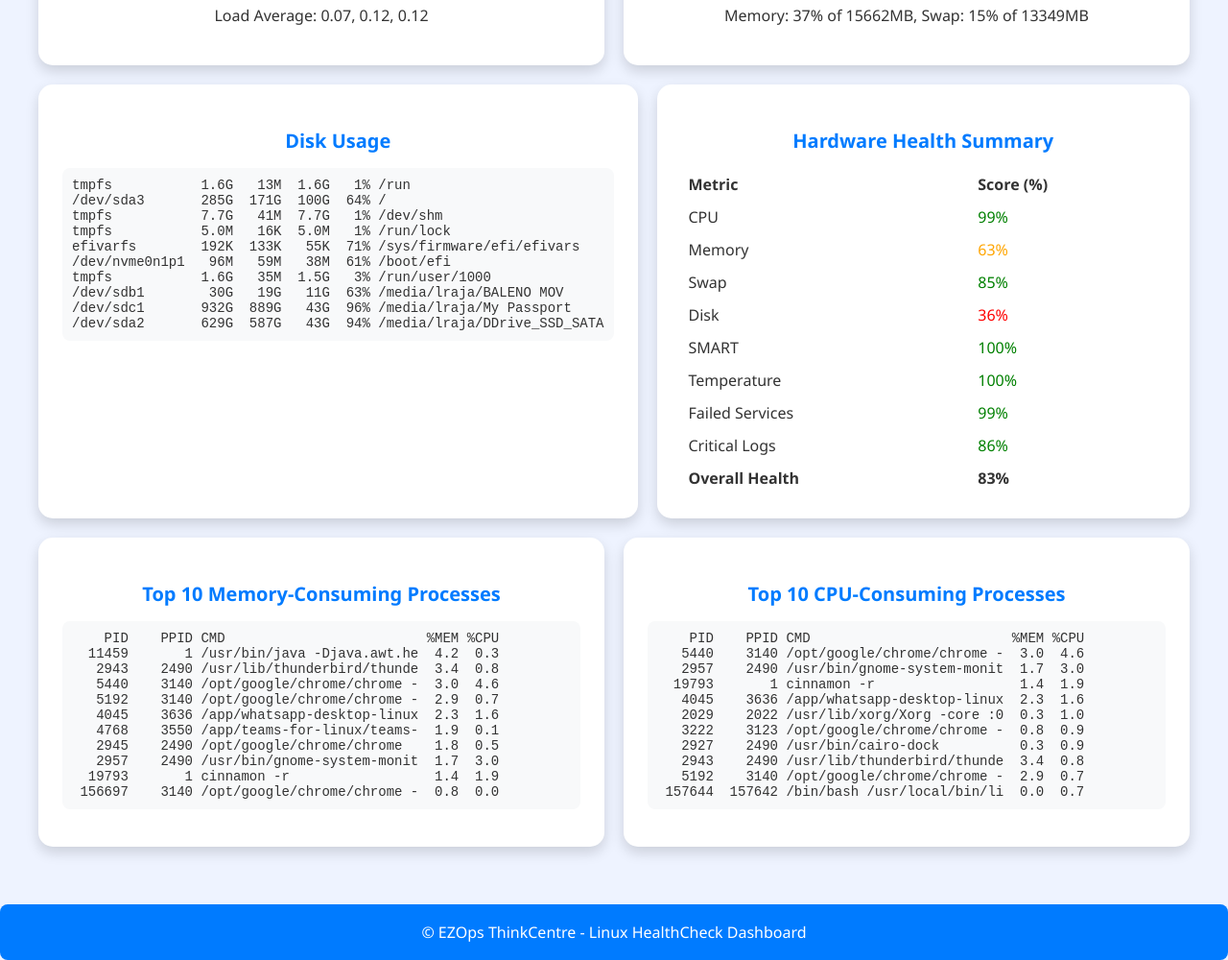
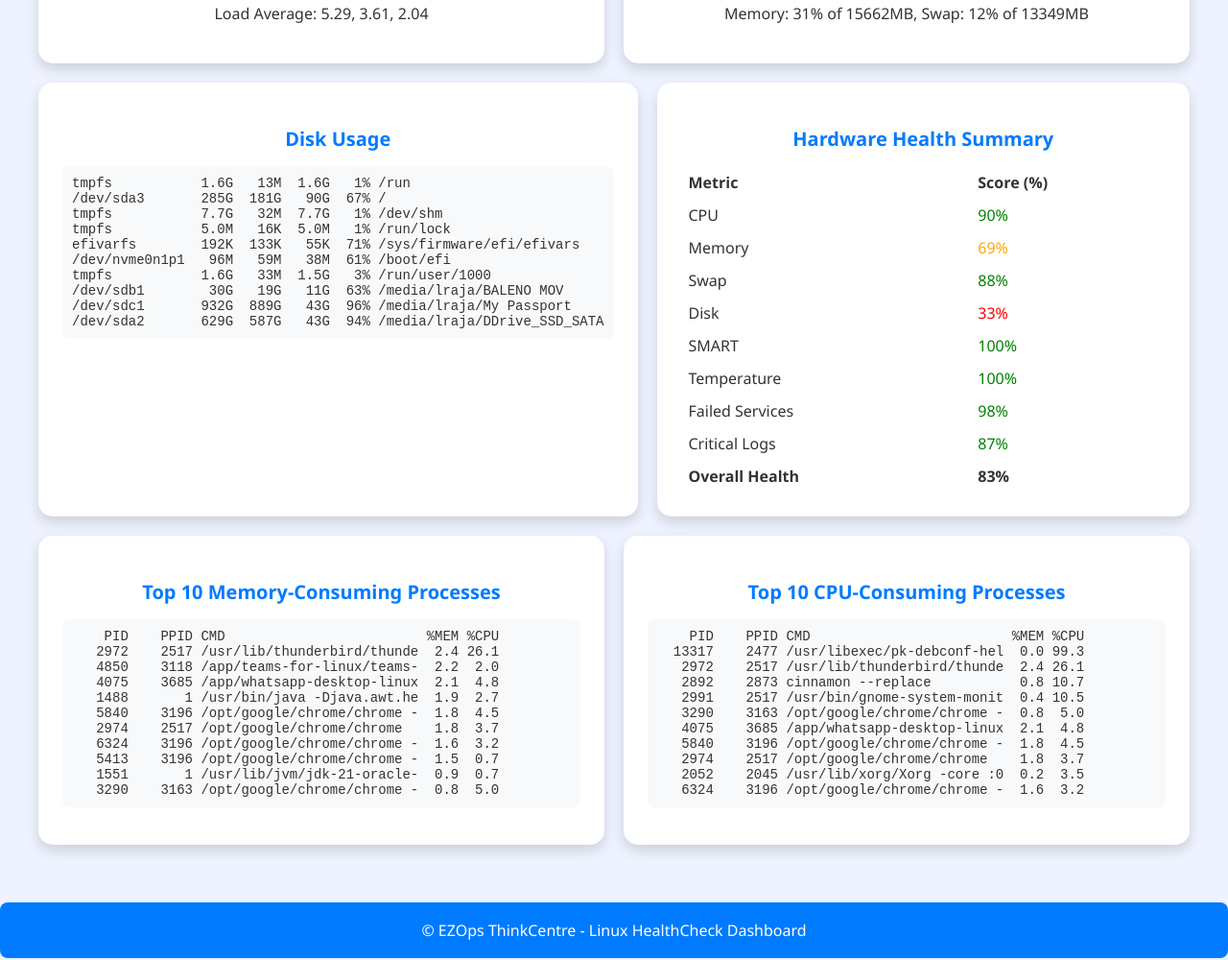
Before and after one commit to loganathr20/EZOps_Netlify, a plain HTML site: page Reports/linux_healthcheck_dashboard_report.html in a window 1280 px wide. Shown: the part 750-1750 px from the top of the page at 96% size. Drawn offline with nearby package versions, Linux system fonts and the light colour scheme.

Commit message:
Auto commit: 2026-09-15 10:14:48

```diff
--- a/Reports/linux_healthcheck_dashboard_report.html
+++ b/Reports/linux_healthcheck_dashboard_report.html
@@ -28,68 +28,68 @@ footer { background:#007bff; color:white; text-align:center; padding:18px; margi
 <body>
 <div class="info-bar">
     Host: <b>LinuxMint-Thinkcentre</b> &nbsp;&nbsp; | &nbsp;&nbsp;
-    Report Generated: <b>2026-09-13 14:55:00 +0530</b>
+    Report Generated: <b>2026-09-15 10:10:54 +0530</b>
 </div>
 
 <div class="summary-panel">
-  <div class="summary-card"><h4>System Uptime</h4><p>Uptime: up 4 hours, 35 minutes</p><p>Boot: 2026-09-13 10:19</p></div>
-  <div class="summary-card"><h4>Overall CPU Usage</h4><p>1%</p></div>
-  <div class="summary-card"><h4>Memory Usage</h4><p>37%</p></div>
-  <div class="summary-card"><h4>Swap Usage</h4><p>15%</p></div>
+  <div class="summary-card"><h4>System Uptime</h4><p>Uptime: up 11 minutes</p><p>Boot: 2026-09-15 09:59</p></div>
+  <div class="summary-card"><h4>Overall CPU Usage</h4><p>10%</p></div>
+  <div class="summary-card"><h4>Memory Usage</h4><p>31%</p></div>
+  <div class="summary-card"><h4>Swap Usage</h4><p>12%</p></div>
   <div class="summary-card"><h4>GPU</h4><p>Usage: N/A%<br>Temp: N/A°C</p></div>
   <div class="summary-card"><h4>Overall Health</h4><div class="health-badge" style="background:#2a9d8f;">Excellent (83%)</div></div>
 </div>
 
 <div class="container">
-<div class="card"><h3>CPU Usage per Core</h3><canvas id="cpuChart"></canvas><p>Load Average: 0.07, 0.12, 0.12</p></div>
-<div class="card"><h3>Memory & Swap Usage</h3><canvas id="memSwapChart"></canvas><p>Memory: 37% of 15662MB, Swap: 15% of 13349MB</p></div>
+<div class="card"><h3>CPU Usage per Core</h3><canvas id="cpuChart"></canvas><p>Load Average: 5.29, 3.61, 2.04</p></div>
+<div class="card"><h3>Memory & Swap Usage</h3><canvas id="memSwapChart"></canvas><p>Memory: 31% of 15662MB, Swap: 12% of 13349MB</p></div>
 <div class="card"><h3>Disk Usage</h3><pre>tmpfs           1.6G   13M  1.6G   1% /run
-/dev/sda3       285G  171G  100G  64% /
-tmpfs           7.7G   41M  7.7G   1% /dev/shm
+/dev/sda3       285G  181G   90G  67% /
+tmpfs           7.7G   32M  7.7G   1% /dev/shm
 tmpfs           5.0M   16K  5.0M   1% /run/lock
 efivarfs        192K  133K   55K  71% /sys/firmware/efi/efivars
 /dev/nvme0n1p1   96M   59M   38M  61% /boot/efi
-tmpfs           1.6G   35M  1.5G   3% /run/user/1000
+tmpfs           1.6G   33M  1.5G   3% /run/user/1000
 /dev/sdb1        30G   19G   11G  63% /media/lraja/BALENO MOV
 /dev/sdc1       932G  889G   43G  96% /media/lraja/My Passport
 /dev/sda2       629G  587G   43G  94% /media/lraja/DDrive_SSD_SATA</pre></div>
 <div class="card"><h3>Hardware Health Summary</h3>
 <table class="table-fixed">
 <tr><th>Metric</th><th>Score (%)</th></tr>
-<tr><td>CPU</td><td style="color:green">99%</td></tr>
-<tr><td>Memory</td><td style="color:orange">63%</td></tr>
-<tr><td>Swap</td><td style="color:green">85%</td></tr>
-<tr><td>Disk</td><td style="color:red">36%</td></tr>
+<tr><td>CPU</td><td style="color:green">90%</td></tr>
+<tr><td>Memory</td><td style="color:orange">69%</td></tr>
+<tr><td>Swap</td><td style="color:green">88%</td></tr>
+<tr><td>Disk</td><td style="color:red">33%</td></tr>
 <tr><td>SMART</td><td style="color:green">100%</td></tr>
 <tr><td>Temperature</td><td style="color:green">100%</td></tr>
-<tr><td>Failed Services</td><td style="color:green">99%</td></tr>
-<tr><td>Critical Logs</td><td style="color:green">86%</td></tr>
+<tr><td>Failed Services</td><td style="color:green">98%</td></tr>
+<tr><td>Critical Logs</td><td style="color:green">87%</td></tr>
 <tr><th>Overall Health</th><th>83%</th></tr>
 </table>
 </div>
 
 <div class="card"><h3>Top 10 Memory-Consuming Processes</h3><pre>    PID    PPID CMD                         %MEM %CPU
-  11459       1 /usr/bin/java -Djava.awt.he  4.2  0.3
-   2943    2490 /usr/lib/thunderbird/thunde  3.4  0.8
-   5440    3140 /opt/google/chrome/chrome -  3.0  4.6
-   5192    3140 /opt/google/chrome/chrome -  2.9  0.7
-   4045    3636 /app/whatsapp-desktop-linux  2.3  1.6
-   4768    3550 /app/teams-for-linux/teams-  1.9  0.1
-   2945    2490 /opt/google/chrome/chrome    1.8  0.5
-   2957    2490 /usr/bin/gnome-system-monit  1.7  3.0
-  19793       1 cinnamon -r                  1.4  1.9
- 156697    3140 /opt/google/chrome/chrome -  0.8  0.0</pre></div>
+   2972    2517 /usr/lib/thunderbird/thunde  2.4 26.1
+   4850    3118 /app/teams-for-linux/teams-  2.2  2.0
+   4075    3685 /app/whatsapp-desktop-linux  2.1  4.8
+   1488       1 /usr/bin/java -Djava.awt.he  1.9  2.7
+   5840    3196 /opt/google/chrome/chrome -  1.8  4.5
+   2974    2517 /opt/google/chrome/chrome    1.8  3.7
+   6324    3196 /opt/google/chrome/chrome -  1.6  3.2
+   5413    3196 /opt/google/chrome/chrome -  1.5  0.7
+   1551       1 /usr/lib/jvm/jdk-21-oracle-  0.9  0.7
+   3290    3163 /opt/google/chrome/chrome -  0.8  5.0</pre></div>
 <div class="card"><h3>Top 10 CPU-Consuming Processes</h3><pre>    PID    PPID CMD                         %MEM %CPU
-   5440    3140 /opt/google/chrome/chrome -  3.0  4.6
-   2957    2490 /usr/bin/gnome-system-monit  1.7  3.0
-  19793       1 cinnamon -r                  1.4  1.9
-   4045    3636 /app/whatsapp-desktop-linux  2.3  1.6
-   2029    2022 /usr/lib/xorg/Xorg -core :0  0.3  1.0
-   3222    3123 /opt/google/chrome/chrome -  0.8  0.9
-   2927    2490 /usr/bin/cairo-dock          0.3  0.9
-   2943    2490 /usr/lib/thunderbird/thunde  3.4  0.8
-   5192    3140 /opt/google/chrome/chrome -  2.9  0.7
- 157644  157642 /bin/bash /usr/local/bin/li  0.0  0.7</pre></div>
+  13317    2477 /usr/libexec/pk-debconf-hel  0.0 99.3
+   2972    2517 /usr/lib/thunderbird/thunde  2.4 26.1
+   2892    2873 cinnamon --replace           0.8 10.7
+   2991    2517 /usr/bin/gnome-system-monit  0.4 10.5
+   3290    3163 /opt/google/chrome/chrome -  0.8  5.0
+   4075    3685 /app/whatsapp-desktop-linux  2.1  4.8
+   5840    3196 /opt/google/chrome/chrome -  1.8  4.5
+   2974    2517 /opt/google/chrome/chrome    1.8  3.7
+   2052    2045 /usr/lib/xorg/Xorg -core :0  0.2  3.5
+   6324    3196 /opt/google/chrome/chrome -  1.6  3.2</pre></div>
 
 </div>
 
@@ -98,7 +98,7 @@ tmpfs           1.6G   35M  1.5G   3% /run/user/1000
 window.addEventListener('load', () => {
     new Chart(document.getElementById('cpuChart'), {
         type:'bar',
-        data:{labels:["Core 1","Core 2","Core 3","Core 4","Core 5","Core 6","Core 7","Core 8","Core 9","Core 10","Core 11","Core 12","Core 13","Core 14","Core 15","Core 16","Core 17","Core 18","Core 19","Core 20"], datasets:[{label:'CPU %', data:[-3,-3,-3,3,-3,0,0,0,9,0,6,0,0,-3,3,0,3,6,3,3], backgroundColor:["rgba(42,157,143,0.8)","rgba(42,157,143,0.8)","rgba(42,157,143,0.8)","rgba(42,157,143,0.8)","rgba(42,157,143,0.8)","rgba(42,157,143,0.8)","rgba(42,157,143,0.8)","rgba(42,157,143,0.8)","rgba(42,157,143,0.8)","rgba(42,157,143,0.8)","rgba(42,157,143,0.8)","rgba(42,157,143,0.8)","rgba(42,157,143,0.8)","rgba(42,157,143,0.8)","rgba(42,157,143,0.8)","rgba(42,157,143,0.8)","rgba(42,157,143,0.8)","rgba(42,157,143,0.8)","rgba(42,157,143,0.8)","rgba(42,157,143,0.8)"]}]},
+        data:{labels:["Core 1","Core 2","Core 3","Core 4","Core 5","Core 6","Core 7","Core 8","Core 9","Core 10","Core 11","Core 12","Core 13","Core 14","Core 15","Core 16","Core 17","Core 18","Core 19","Core 20"], datasets:[{label:'CPU %', data:[0,0,29,-3,3,12,17,6,0,3,0,100,20,3,6,3,12,-3,0,0], backgroundColor:["rgba(42,157,143,0.8)","rgba(42,157,143,0.8)","rgba(42,157,143,0.8)","rgba(42,157,143,0.8)","rgba(42,157,143,0.8)","rgba(42,157,143,0.8)","rgba(42,157,143,0.8)","rgba(42,157,143,0.8)","rgba(42,157,143,0.8)","rgba(42,157,143,0.8)","rgba(42,157,143,0.8)","rgba(194,35,34,0.8)","rgba(42,157,143,0.8)","rgba(42,157,143,0.8)","rgba(42,157,143,0.8)","rgba(42,157,143,0.8)","rgba(42,157,143,0.8)","rgba(42,157,143,0.8)","rgba(42,157,143,0.8)","rgba(42,157,143,0.8)"]}]},
         options:{responsive:true, scales:{y:{beginAtZero:true, max:100, title:{display:true, text:'Usage %'}}}}
     });
 
@@ -110,7 +110,7 @@ window.addEventListener('load', () => {
             datasets:[
                 {
                     label:'Memory',
-                    data:[37, 63],
+                    data:[31, 69],
                     backgroundColor: ['rgba(220,53,69,0.7)', 'rgba(40,167,69,0.5)'], // Red for used, Green for free
                     borderWidth:1,
                     radius: '90%',
@@ -118,7 +118,7 @@ window.addEventListener('load', () => {
                 },
                 {
                     label:'Swap',
-                    data:[15, 85],
+                    data:[12, 88],
                     backgroundColor:['rgba(220,53,69,0.7)','rgba(40,167,69,0.5)'],
                     borderWidth:1,
                     radius: '85%',
```
